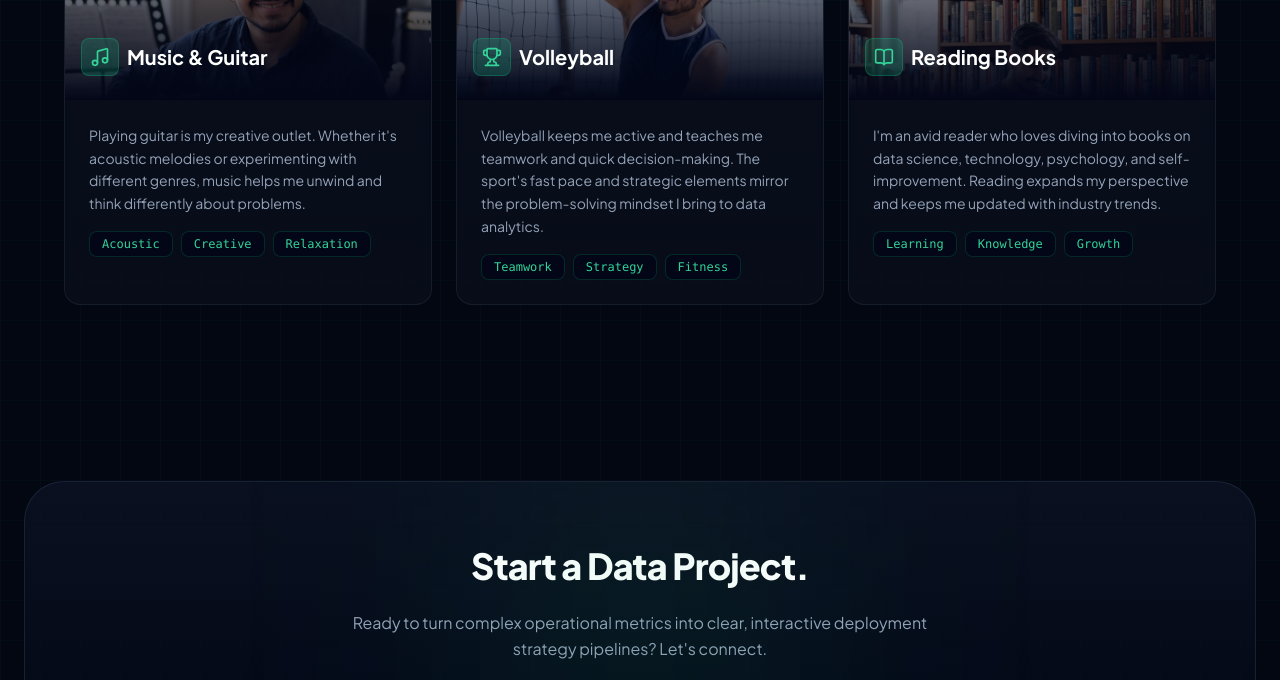
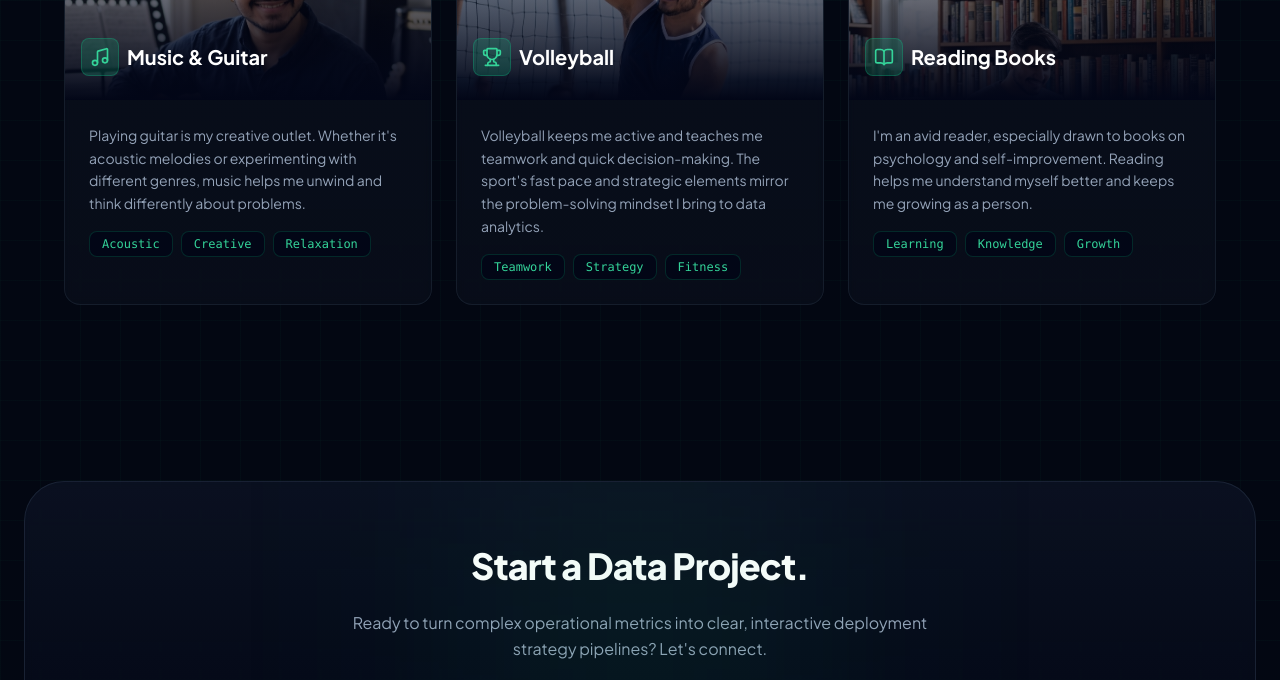
Before and after one commit to Prakash-rawat485/website, a plain HTML site: page index.html in a window 1280 px wide. Shown: the part 3960-4640 px from the top of the page. Drawn offline with nearby package versions, Linux system fonts and the light colour scheme.

Commit message:
Update index.html

```diff
--- a/index.html
+++ b/index.html
@@ -327,7 +327,7 @@
             </div>
             <div class="p-6">
                 <p class="text-slate-400 text-sm leading-relaxed mb-4">
-                    I'm an avid reader who loves diving into books on data science, technology, psychology, and self-improvement. Reading expands my perspective and keeps me updated with industry trends.
+                   I'm an avid reader, especially drawn to books on psychology and self-improvement. Reading helps me understand myself better and keeps me growing as a person.
                 </p>
                 <div class="flex flex-wrap gap-2">
                     <span class="px-3 py-1 bg-slate-950/80 border border-emerald-800/40 text-emerald-400 text-xs font-mono rounded-lg">Learning</span>
```
